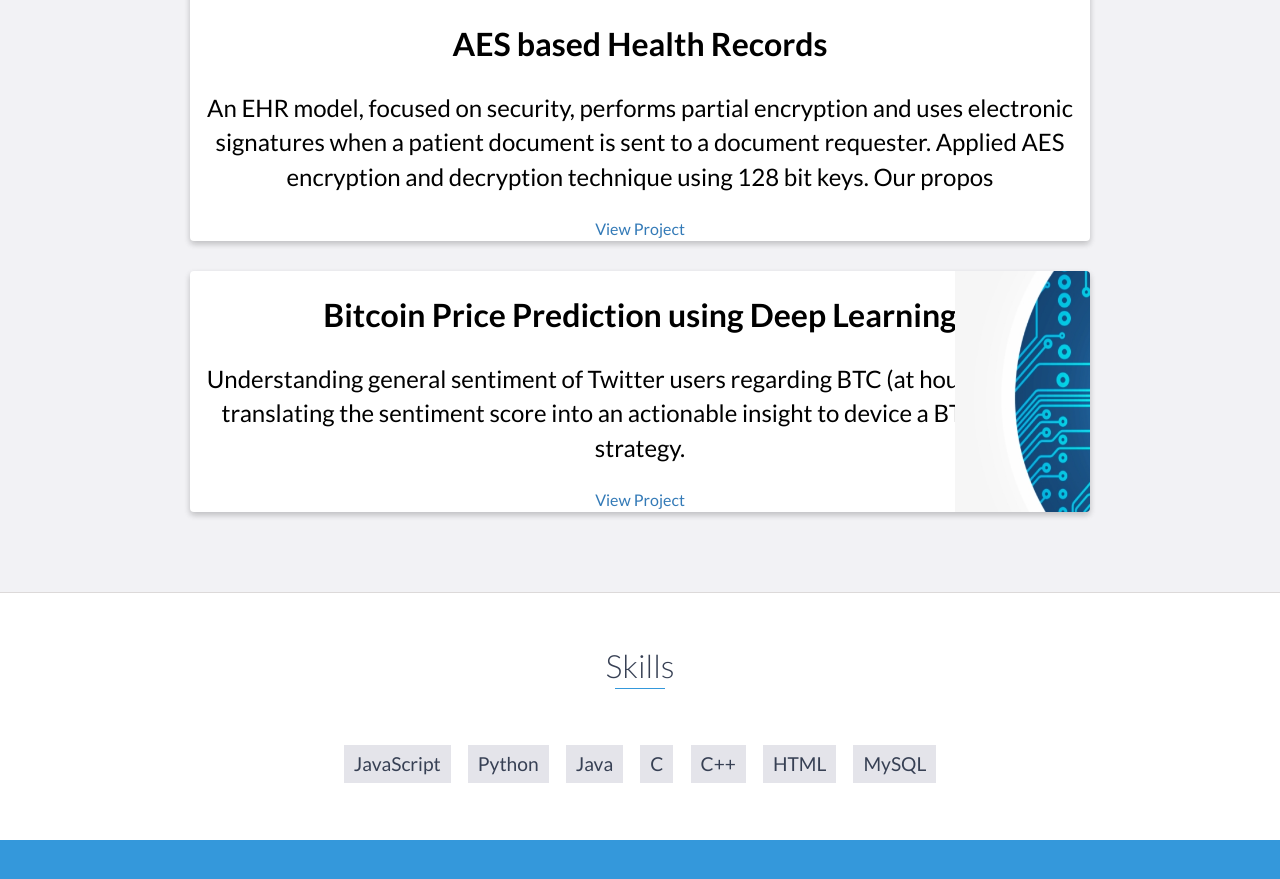
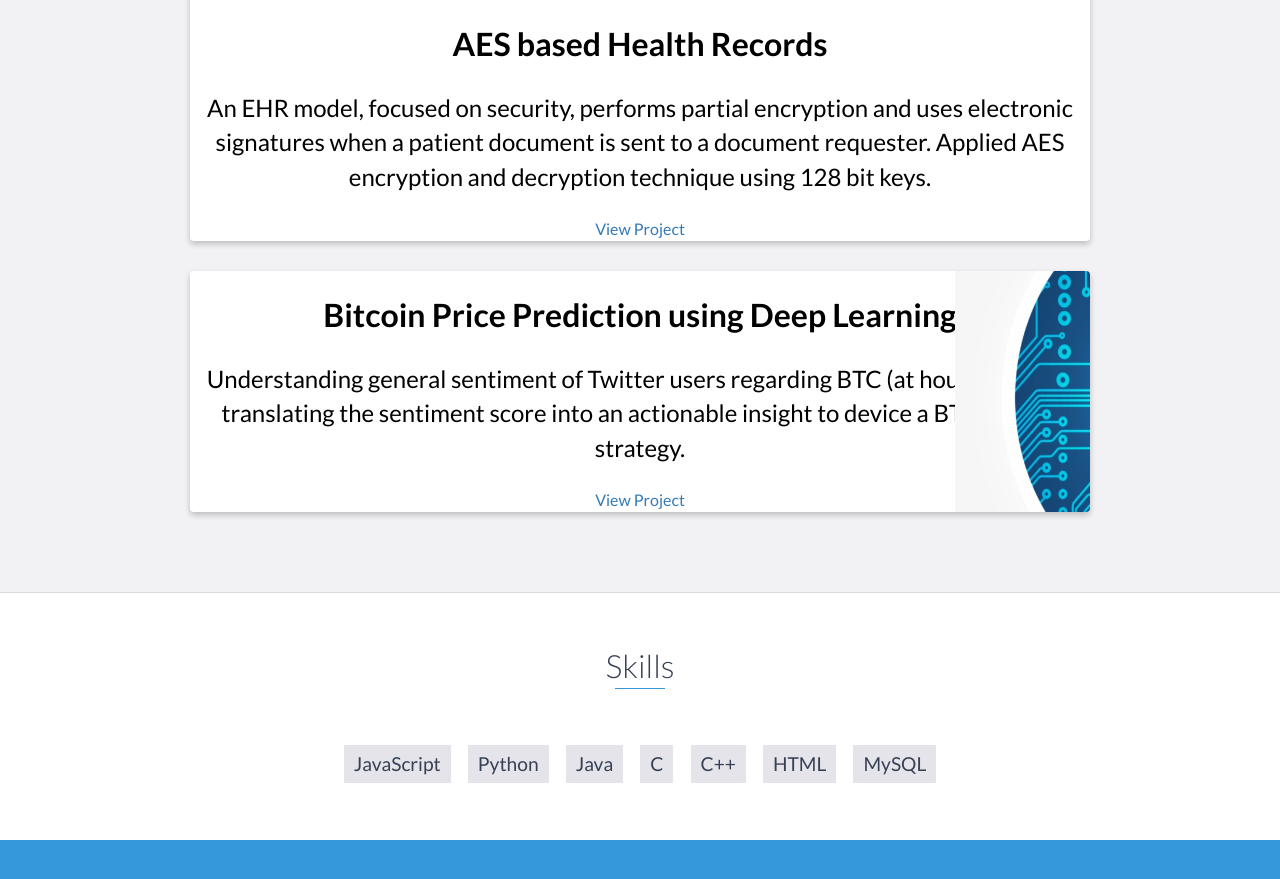
Before and after one commit to prerakapatel/portfolio, a plain HTML site: page index.html in a window 1280 px wide. Shown: the part 4607-5486 px from the top of the page. Drawn offline with nearby package versions, Linux system fonts and the light colour scheme.

Commit message:
Update index.html

```diff
--- a/index.html
+++ b/index.html
@@ -229,8 +229,9 @@
                    <div class="project-info">
                        <h1 style="font-size:200%; color:black">AES based Health Records</h1>
                        <p style="font-size:150%; color:black">
-                           An EHR model, focused on security, performs partial encryption and uses electronic signatures when a patient document is sent to a document requester. Applied AES encryption and decryption technique using 128 bit keys. Our propos
-                       </p>
+                           An EHR model, focused on security, performs partial encryption and uses electronic signatures when a patient document is sent to a document requester. Applied AES encryption and decryption technique using 128 bit keys.
+
+							     </p>
                        <a href="https://github.com/Kshama08/Privacy-preserving-AES-based-health-record">View Project</a>
                    </div>
                    <!-- End .project-info -->
```
